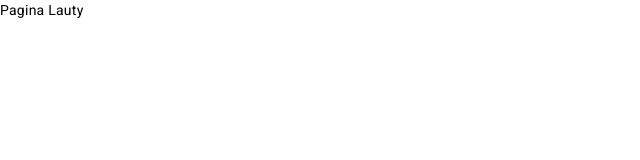
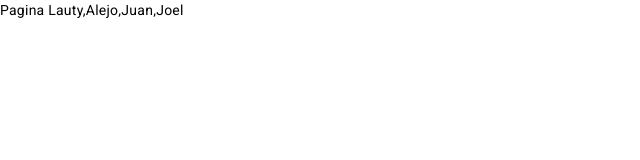
Before and after one commit to LautyCortez/TallerI2t, an Angular app: page / in a window 1280 px wide. Shown: the top 160 px of the page, without its empty margins (0-640 px from the left). Built offline with nearby package versions, Linux system fonts and the light colour scheme.

Commit message:
Correciones

```diff
--- a/angular.json
+++ b/angular.json
@@ -96,5 +96,8 @@
         }
       }
     }
+  },
+  "cli": {
+    "analytics": "17fd8046-3542-4d5a-a425-4b64ed93e1e2"
   }
 }
--- a/src/app/app-routing.module.ts
+++ b/src/app/app-routing.module.ts
@@ -1,7 +1,9 @@
 import { NgModule } from '@angular/core';
 import { RouterModule, Routes } from '@angular/router';
 
-const routes: Routes = [];
+const routes: Routes = [
+
+];
 
 @NgModule({
   imports: [RouterModule.forRoot(routes)],
--- a/src/app/app.component.html
+++ b/src/app/app.component.html
@@ -1 +1,5 @@
-<p>Pagina Lauty</p>
+<p>Pagina Lauty,Alejo,Juan,Joel</p>
+
+<div class="main-content">
+    <router-outlet></router-outlet>
+</div>
```
